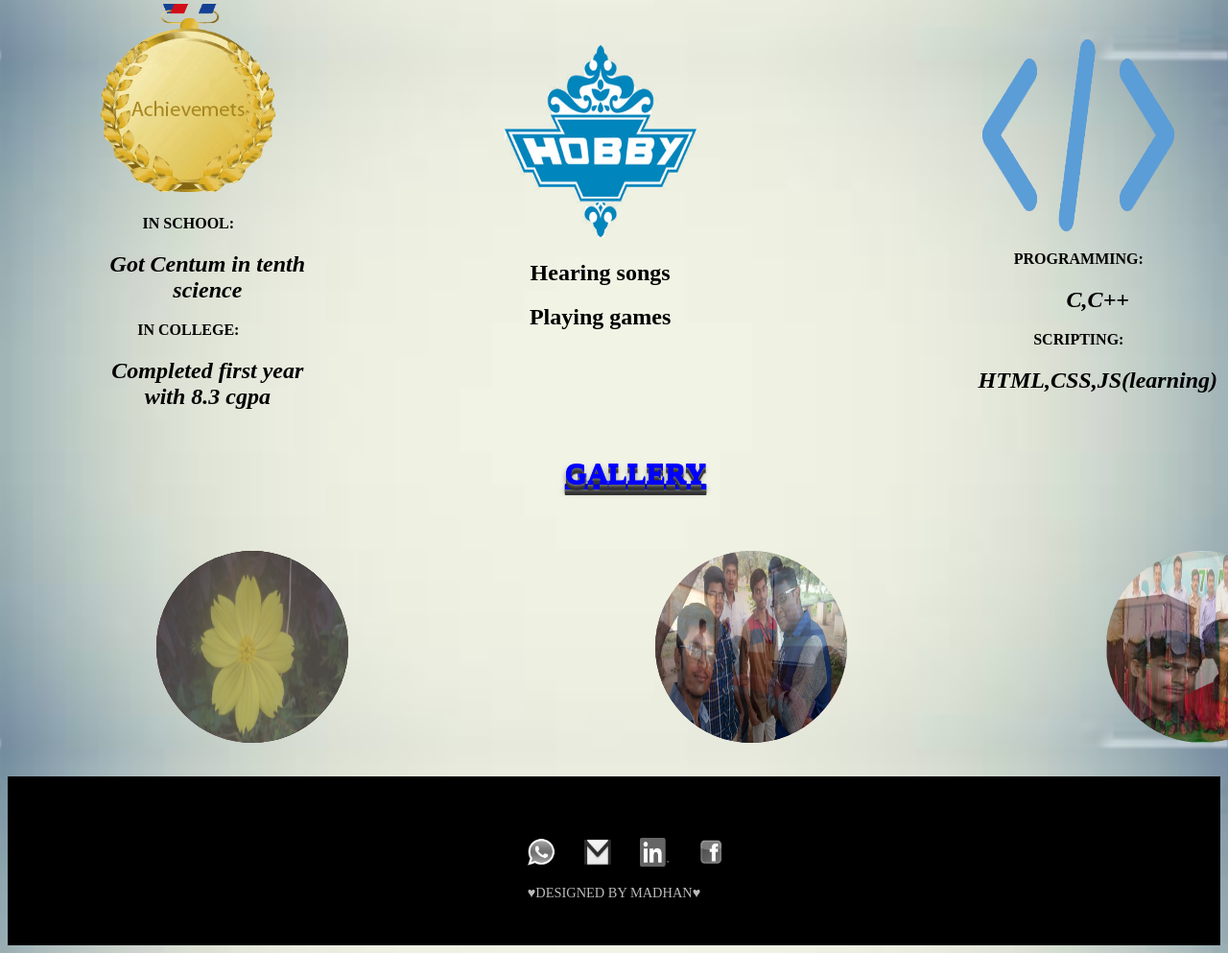
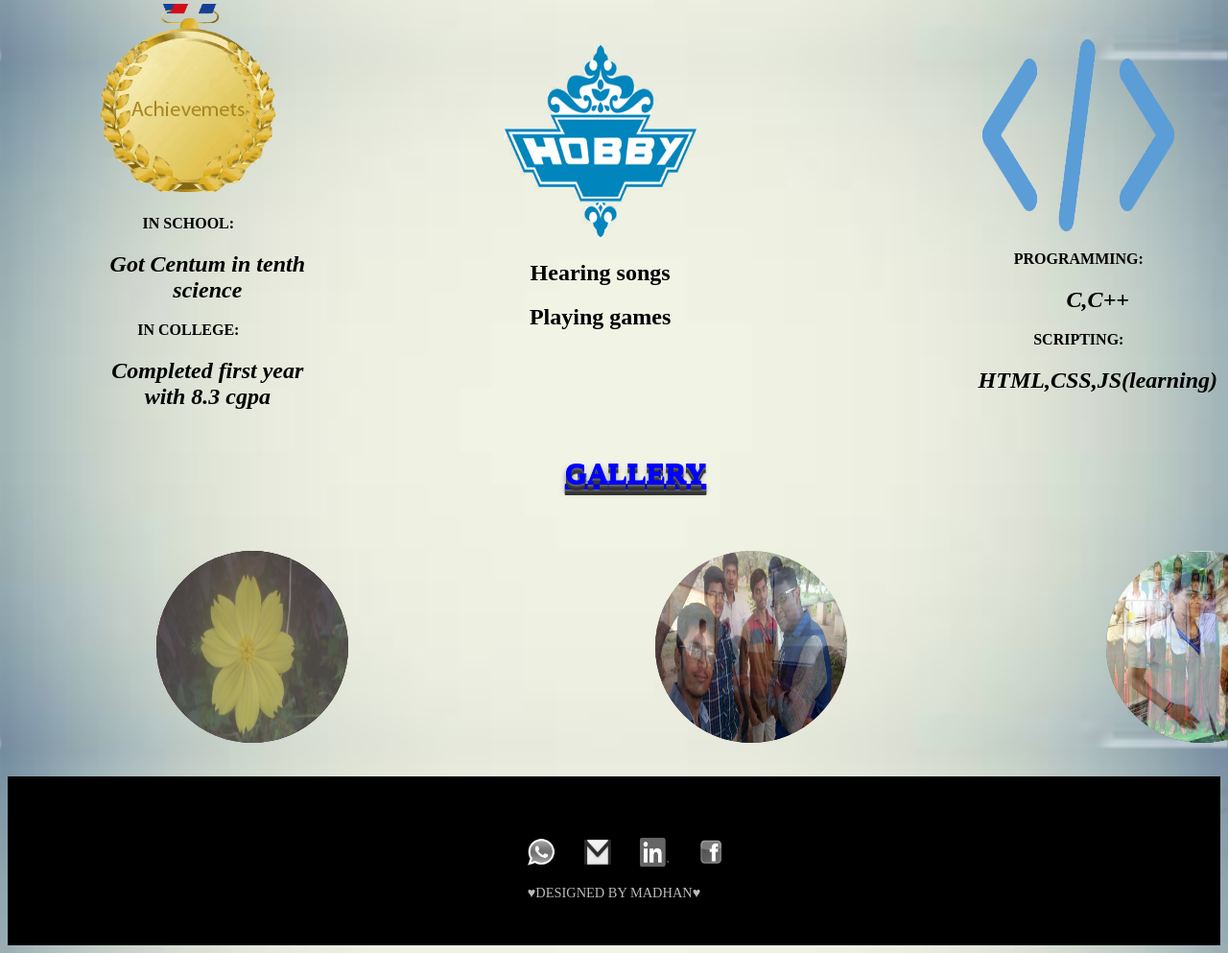
Before and after one commit to Madhansmart/MadhanSmart, a plain HTML site: page home.html in a window 1280 px wide. Shown: the part 655-1648 px from the top of the page at 96% size. Drawn offline with Linux system fonts and the light colour scheme; grey boxes are pictures that could not be loaded.

Commit message:
Update home.html

```diff
--- a/home.html
+++ b/home.html
@@ -365,7 +365,7 @@
 <img src="images/friendiv.jpg"   width="200px" height="200px" class="img3" id="gallery2"/>
 <img src="images/school.jpg"   width="200px" height="200px" class="img3" id="gallery2"/>
 <img src="images/madhaniv.jpg"   width="200px" height="200px" class="img3" id="gallery2"/>
-<img src="images/dhivya.png"  width="200px" height="200px"  class="img3" id="gallery2"/>
+<img src="images/dhivya.jpg"  width="200px" height="200px"  class="img3" id="gallery2"/>
 </div>
 </a>
 </div>
```
